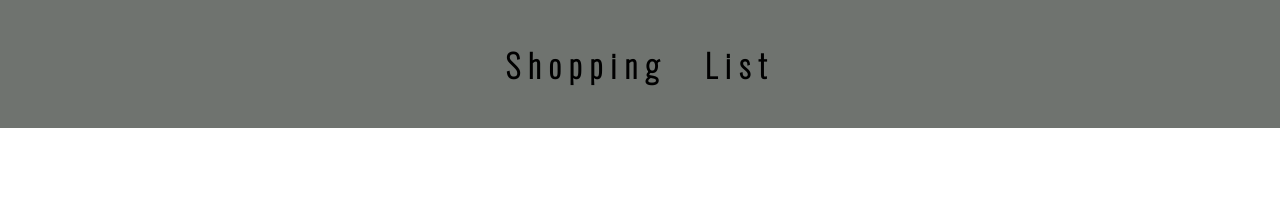
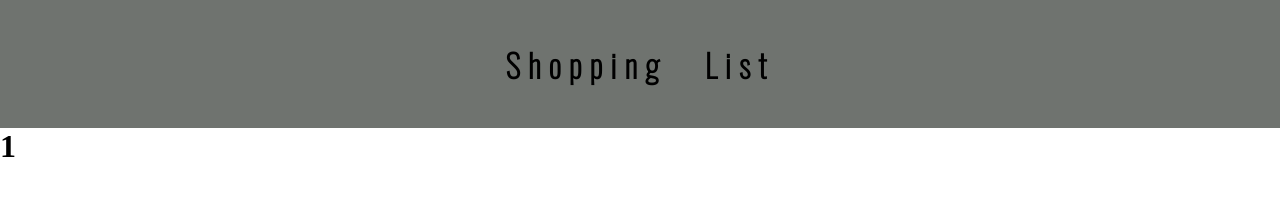
Before and after one commit to Sahhimanshu7/my-app, a React (Create React App) app in the folder my-app/: page / in a window 1280 px wide. Shown: the top 218 px of the page. Built offline with nearby package versions, Linux system fonts and the light colour scheme; a web font is replaced by a local one.

Commit message:
Added data file and rendered each item

```diff
--- a/my-app/public/index.html
+++ b/my-app/public/index.html
@@ -7,9 +7,9 @@
 
 
 <!-- //For the font of the Header -->
-<link rel="preconnect" href="https://fonts.googleapis.com">
-<link rel="preconnect" href="https://fonts.gstatic.com" crossorigin>
-<link href="https://fonts.googleapis.com/css2?family=Oswald:wght@200&family=Shizuru&display=swap" rel="stylesheet">
+    <link rel="preconnect" href="https://fonts.googleapis.com">
+    <link rel="preconnect" href="https://fonts.gstatic.com" crossorigin>
+    <link href="https://fonts.googleapis.com/css2?family=Oswald:wght@200&family=Shizuru&display=swap" rel="stylesheet">
   <title style = "font-family: 'Oswald', sans-serif ">Shopping List</title>
 </head>
 <body>
--- a/my-app/src/App.js
+++ b/my-app/src/App.js
@@ -1,8 +1,15 @@
 import Header from './components/Header';
+import ListDataItem from './components/ListDataitem.js';
+import {listData} from'./Data/listData.js';
 
 function App() {
+  console.log(listData);
   return (
-    <Header />
+    <>
+      <Header />
+      <ListDataItem listData = {listData}/>
+    </>
+
   );
 }
 
--- /dev/null
+++ b/my-app/src/Data/listData.js
@@ -0,0 +1,22 @@
+export const listData = [{
+    id: 1,
+    type:"fruits",
+    name: "Apple",
+    price: 1.98,
+
+},
+{
+    id: 2,
+    type:"fruits",
+    name: "Banana",
+    price: 1.99,
+
+},
+{
+    id: 3,
+    type:"fruits",
+    name: "Orange",
+    price: 1.45,
+
+}
+];
--- /dev/null
+++ b/my-app/src/components/ListDataitem.js
@@ -0,0 +1,11 @@
+import React from "react";
+function ListDataItem({listData}){
+    console.log({listData})
+    return(
+        <>
+            <h1>{listData[0].id}</h1>
+        </>
+    )
+}
+
+export default ListDataItem;
```
Also changed, not shown: 2 other files (tests, documents, lock files or other folders).
